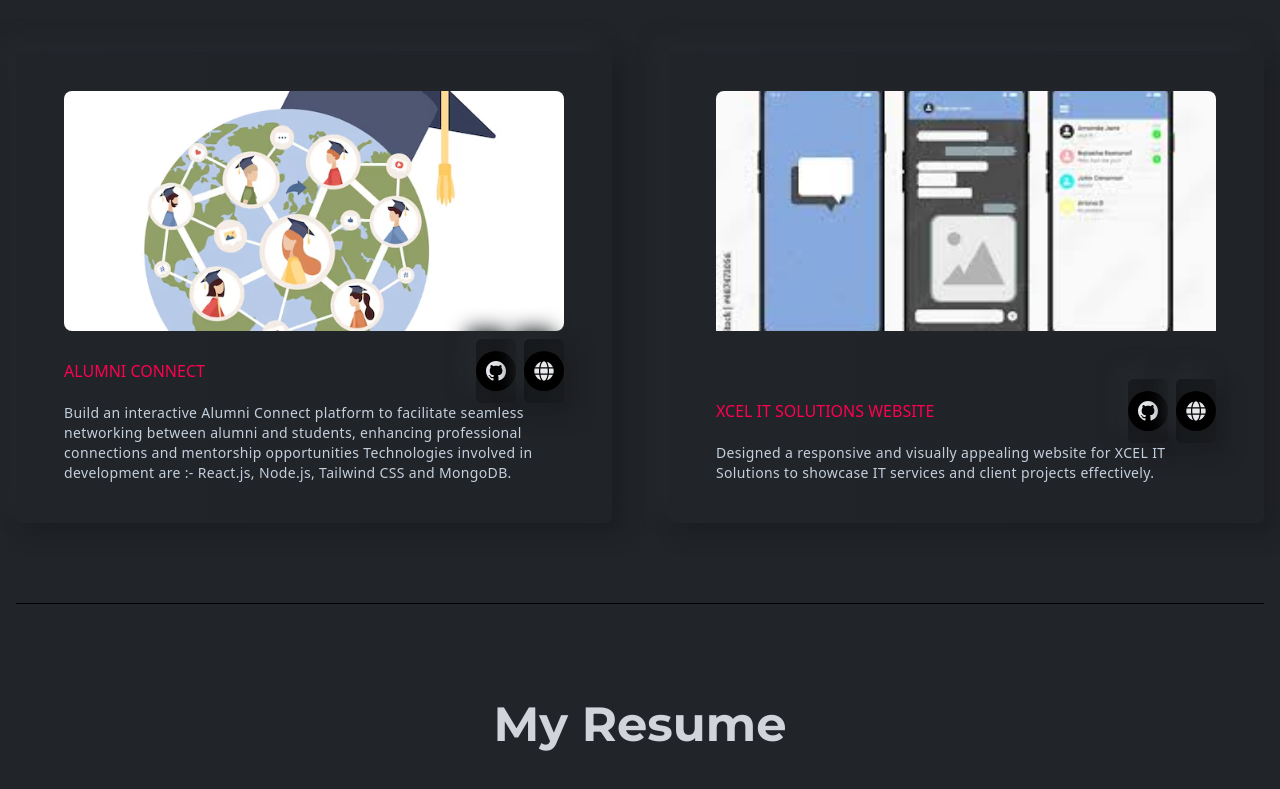
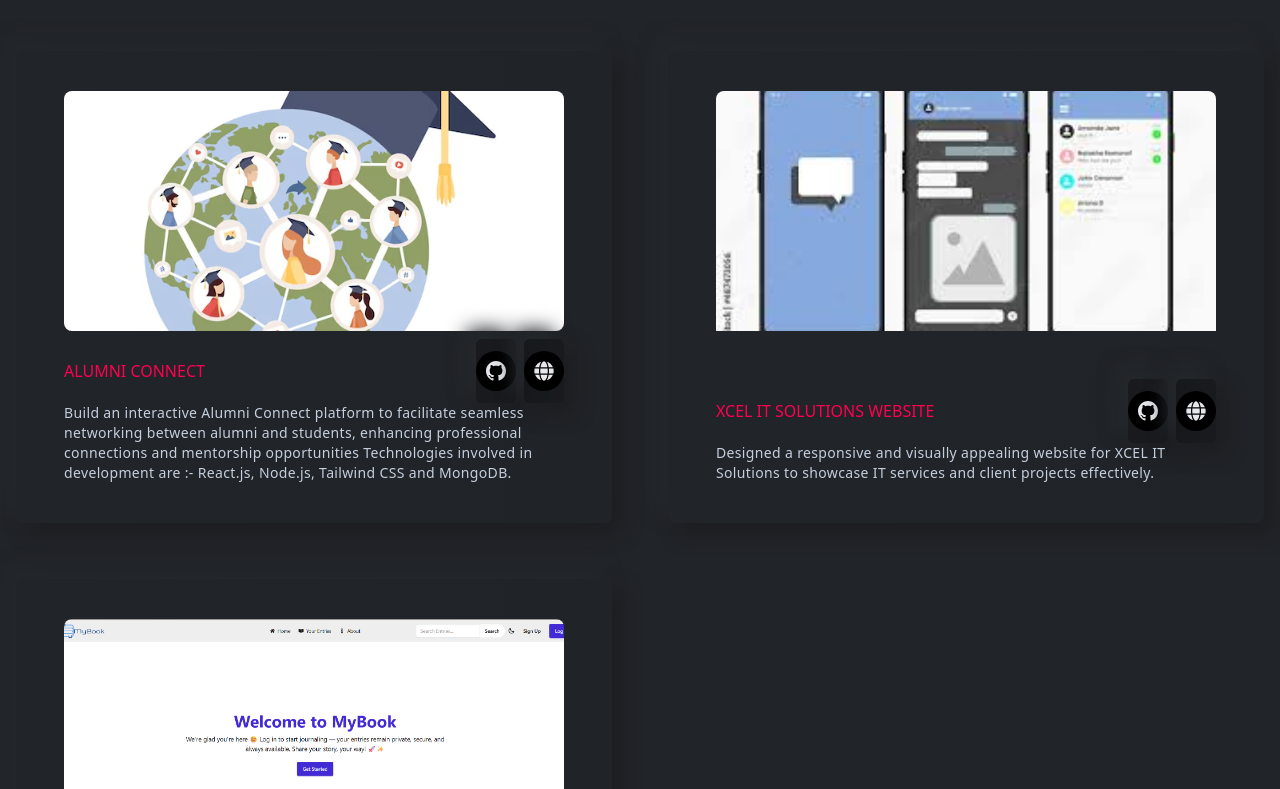
Before and after one commit to Hariom-sharma01/Portfolio, a React (Create React App) app: page / in a window 1280 px wide. Shown: the part 2008-2797 px from the top of the page. Built offline with nearby package versions, Linux system fonts and the light colour scheme.

Commit message:
project update

```diff
--- a/src/assets/index.js
+++ b/src/assets/index.js
@@ -2,6 +2,7 @@
 import bannerImg from "./images/projects/banner.png";
 import projectOne from "./images/projects/Project1.avif";
 import projectTwo from "./images/projects/projectThree.jpeg";
+import projectThree from "./images/projects/ProjectFour.png";
 import contactImg from "./images/contact/contactImg.png";
 
 export {
@@ -10,4 +11,5 @@
   projectOne,
   projectTwo,
   contactImg,
+  projectThree,
 };
--- a/src/components/projects/Projects.js
+++ b/src/components/projects/Projects.js
@@ -1,6 +1,6 @@
 import React from 'react'
 import Title from '../layouts/Title'
-import { projectOne, projectTwo} from "../../assets/index";
+import { projectOne, projectTwo,projectThree } from "../../assets/index";
 import ProjectsCard from './ProjectsCard';
 
 const Projects = () => {
@@ -31,6 +31,16 @@
           link="https://xcelitsol.com/"
         />
 
+        <ProjectsCard
+        title="MyBook"
+        des=" Built a secure and user-friendly digital journaling platform where users can write, manage, and personalize their
+              private entries.Implemented authentication using JWT with secure HTTP-only cookies and developed frontend features such as
+              entry tracking, profile customization, and responsive UI with Tailwind CSS"
+        src={projectThree}
+        link="https://mybookbyhs.vercel.app/"
+        />
+
+
       </div>
     </section>
   );
```
Also changed, not shown: src/assets/images/projects/ProjectFour.png (added).
